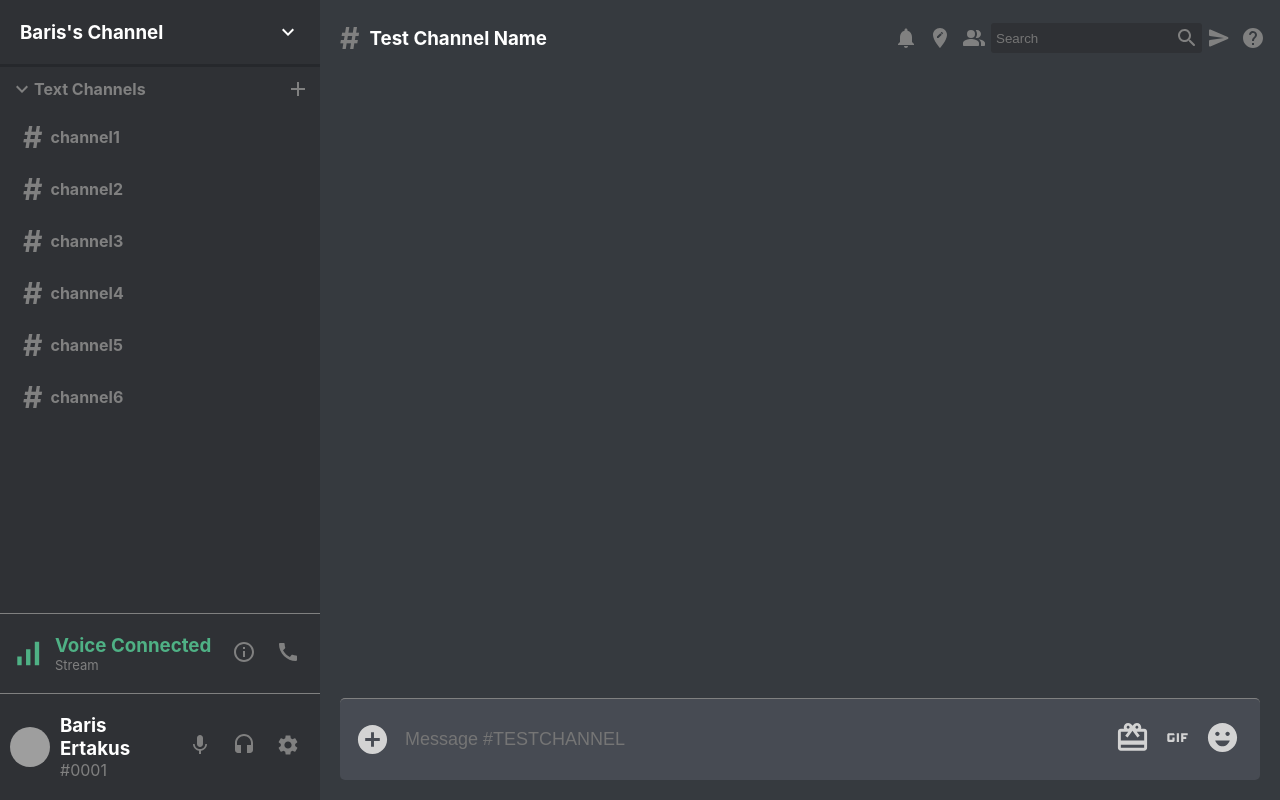
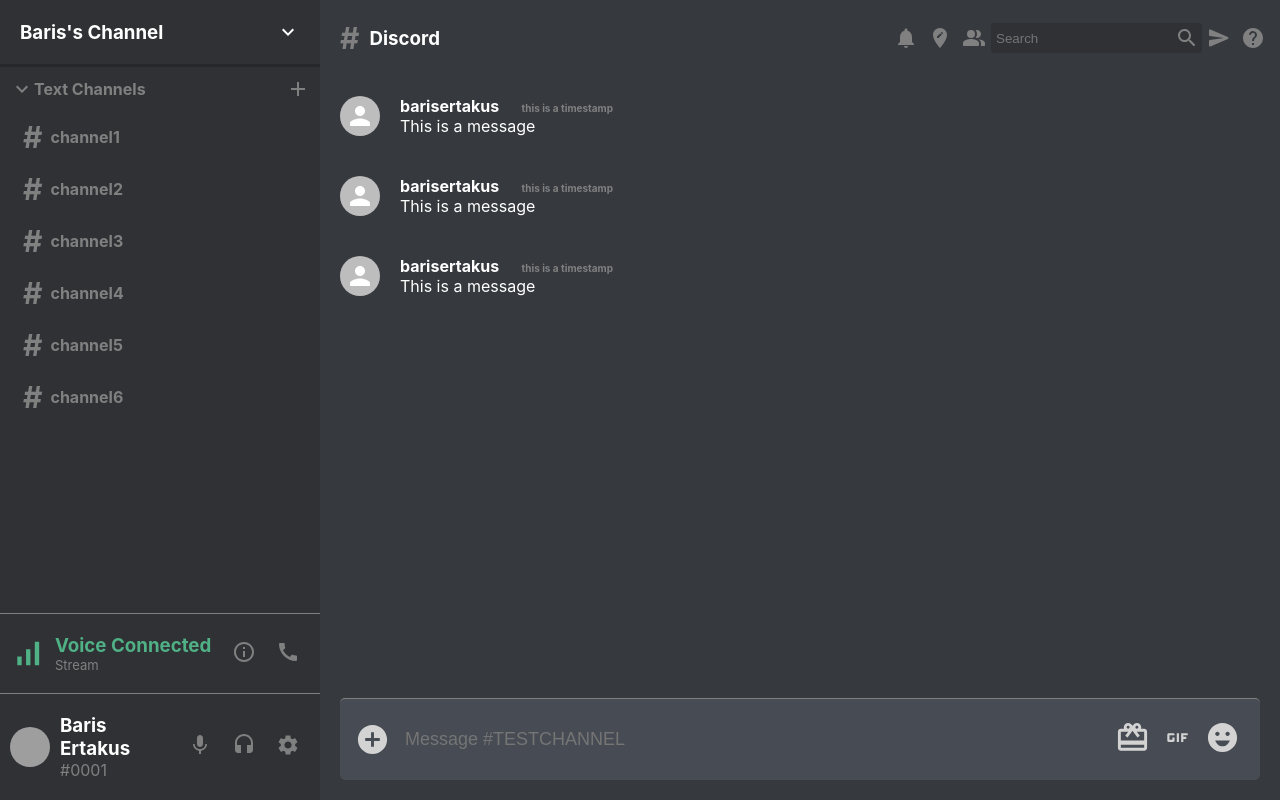
Before and after one commit to barisertakus/discord-clone-react, a React (Create React App) app: page / in a window 1280 px wide. Built offline with nearby package versions, Linux system fonts and the light colour scheme; grey boxes are pictures that could not be loaded.

Commit message:
Message component added.

```diff
--- a/src/Chat.js
+++ b/src/Chat.js
@@ -9,7 +9,9 @@ function Chat() {
       <ChatHeader />
 
       <div className="chat__messages">
-
+        <Message />
+        <Message />
+        <Message />
       </div>
 
       <div className="chat__input">
--- a/src/ChatHeader.js
+++ b/src/ChatHeader.js
@@ -9,7 +9,7 @@ function ChatHeader() {
           <span className="chatHeader__hash">
             #
           </span>
-          Test Channel Name
+          Discord
         </h3>
       </div>
 
--- /dev/null
+++ b/src/Message.css
@@ -0,0 +1,16 @@
+.message{
+  display: flex;
+  align-items: center;
+  padding: 20px;
+  color: white;
+}
+
+.message__info{
+  margin-left: 20px;
+}
+
+.message__timestamp{
+  color: gray;
+  margin-left: 20px;
+  font-size: x-small;
+}
--- /dev/null
+++ b/src/Message.js
@@ -0,0 +1,18 @@
+import { Avatar } from '@mui/material'
+import React from 'react'
+import "./Message.css"
+
+function Message() {
+  return (
+    <div className="message">
+      <Avatar />
+      <div className="message__info">
+        <h4>barisertakus
+          <span className="message__timestamp"> this is a timestamp</span></h4>
+          <p>This is a message</p>
+      </div>
+    </div>
+  )
+}
+
+export default Message
```
